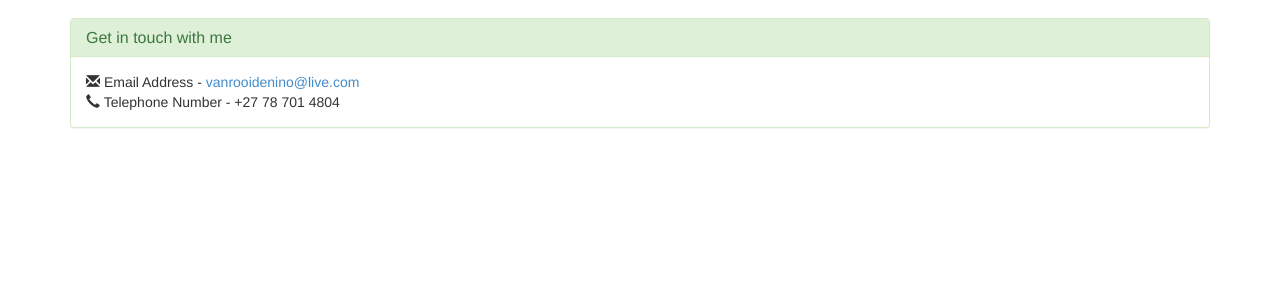
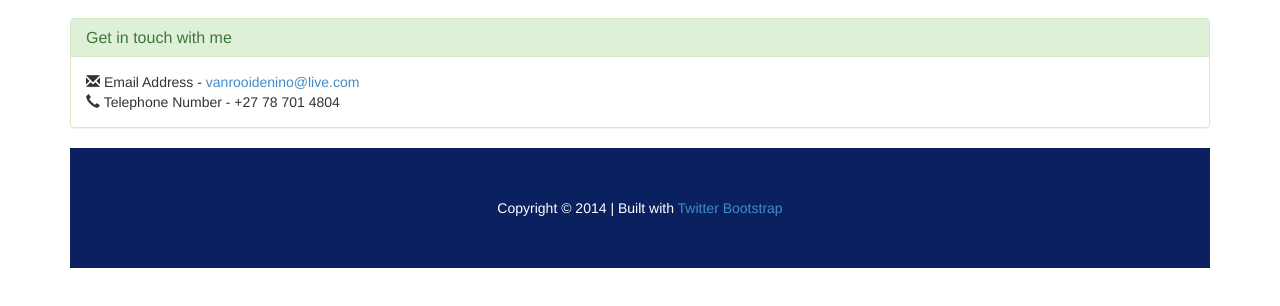
Before and after one commit to deninovanrooi/deninovanrooi.github.io, a plain HTML site: page contact.html in a window 1280 px wide. Shown: the part 172-478 px from the top of the page. Drawn offline with Linux system fonts and the light colour scheme.

Commit message:
Initial commit

```diff
--- a/contact.html
+++ b/contact.html
@@ -53,6 +53,9 @@
             <span class="glyphicon glyphicon-envelope"></span> Email Address - <a href="mailto:vanrooidenino@live.com">vanrooidenino@live.com</a><br />
             <span class="glyphicon glyphicon-earphone"></span> Telephone Number -  +27 78 701 4804</div>
           </div>
+          <div align="center">
+  <footer style="background-color:#0b215f; padding:50px; color:#FFF"> Copyright &copy; 2014 | Built with <a href="#">Twitter Bootstrap</a></footer>
+</div>
 </div>
 <!-- jQuery (necessary for Bootstrap's JavaScript plugins) -->
      <script src="js/jquery-1.10.2.min.js"></script>
```
Also changed, not shown: about_denino.html (+3 -0 lines), work.html (+4 -2 lines).
